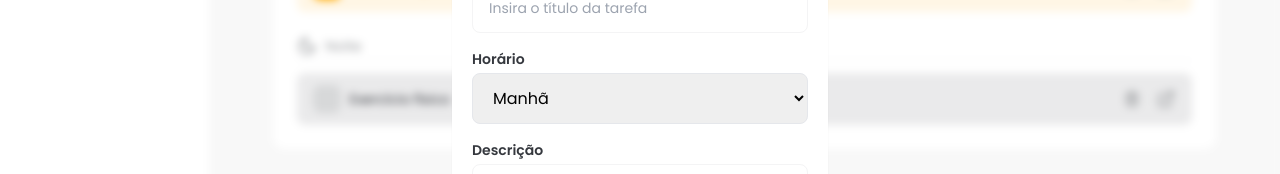
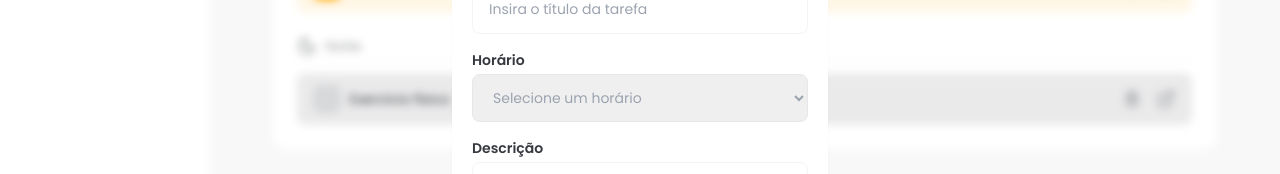
Before and after one commit to vtrsousa/fsc-task-manager, a React (Vite) app: page / in a window 1280 px wide. Both pictures are taken after a click on the button "Adicionar tarefa". Shown: the part 322-496 px from the top of the page. Built offline with nearby package versions, Linux system fonts and the light colour scheme.

Commit message:
perf: ensure inputs are uncontrolled on AddTaskDialog

```diff
--- a/src/components/AddTaskDialog.jsx
+++ b/src/components/AddTaskDialog.jsx
@@ -1,7 +1,7 @@
 import '../styles/AddTaskDialog.css'
 
 import PropTypes from 'prop-types'
-import { useEffect, useRef, useState } from 'react'
+import { useRef, useState } from 'react'
 import { createPortal } from 'react-dom'
 import { CSSTransition } from 'react-transition-group'
 import { v4 } from 'uuid'
@@ -11,30 +11,60 @@ import Input from './Inputs'
 import TimeSelect from './TimeSelect'
 
 const AddTaskDialog = ({ isOpen, handleCloseDialog, handleSubmit }) => {
-  const [titleTask, setTitleTask] = useState('')
-  const [timeTask, setTimeTask] = useState('morning')
-  const [descriptionTask, setDescriptionTask] = useState('')
+  const [time, setTime] = useState('')
+  const [errors, setErrors] = useState([])
 
   const nodeRef = useRef()
-
-  useEffect(() => {
-    if (!isOpen) {
-      setTimeTask('')
-      setTimeTask('')
-      setDescriptionTask('')
-    }
-  }, [isOpen])
+  const titleRef = useRef()
+  const descriptionRef = useRef()
 
   const handleSaveClick = () => {
+    const newErrors = []
+
+    const title = titleRef.current.value
+    const description = descriptionRef.current.value
+
+    if (!title.trim()) {
+      newErrors.push({
+        inputName: 'title',
+        message: 'O título é obrigatório.',
+      })
+      return
+    }
+
+    if (!time.trim()) {
+      newErrors.push({
+        inputName: 'time',
+        message: 'O horário é obrigatório.',
+      })
+      return
+    }
+
+    if (!description.trim()) {
+      newErrors.push({
+        inputName: 'description',
+        message: 'A descrição é obrigatória.',
+      })
+      return
+    }
+
+    setErrors(newErrors)
+
     handleSubmit({
       id: v4(),
-      title: titleTask,
-      description: descriptionTask,
-      time: timeTask,
+      title,
+      description,
+      time,
       status: 'not_started',
     })
     handleCloseDialog()
   }
+
+  const titleError = errors.find((error) => error.inputName === 'title')
+  const timeError = errors.find((error) => error.inputName === 'time')
+  const descriptionError = errors.find(
+    (error) => error.inputName === 'description'
+  )
 
   return (
     <CSSTransition
@@ -62,19 +92,20 @@ const AddTaskDialog = ({ isOpen, handleCloseDialog, handleSubmit }) => {
                   id="title"
                   placeholder="Insira o título da tarefa"
                   label="Título"
-                  value={titleTask}
-                  onChange={(e) => setTitleTask(e.target.value)}
+                  errorMessage={titleError?.message}
+                  ref={titleRef}
                 />
                 <TimeSelect
-                  value={timeTask}
-                  onChange={(e) => setTimeTask(e.target.value)}
+                  value={time}
+                  onChange={(e) => setTime(e.target.value)}
+                  errorMessage={timeError?.message}
                 />
                 <Input
                   id="description"
                   placeholder="Descreva a tarefa"
                   label="Descrição"
-                  value={descriptionTask}
-                  onChange={(e) => setDescriptionTask(e.target.value)}
+                  errorMessage={descriptionError?.message}
+                  ref={descriptionRef}
                 />
                 <div className="flex justify-between gap-3">
                   <Button
--- a/src/components/Inputs.jsx
+++ b/src/components/Inputs.jsx
@@ -1,7 +1,8 @@
 import InputLabel from './InputLabel'
 
-const Input = ({ label, ...rest }) => {
+const Input = ({ label, errorMessage, ...rest }) => {
   return (
+    <>
       <div className="flex flex-col space-y-1 text-left">
         <InputLabel htmlFor={rest.id}>{label}</InputLabel>
         <input
@@ -9,6 +10,10 @@ const Input = ({ label, ...rest }) => {
           {...rest}
         />
       </div>
+      {errorMessage && (
+        <p className="text-left text-xs text-red-500">{errorMessage}</p>
+      )}
+    </>
   )
 }
 
--- a/src/components/TasksSeparator.jsx
+++ b/src/components/TasksSeparator.jsx
@@ -11,7 +11,7 @@ const TasksSeparator = ({ titleTasks, iconTasks }) => {
 
 TasksSeparator.propTypes = {
   titleTasks: PropTypes.string.isRequired,
-  iconTasks: PropTypes.element.isRequired,
+  iconTasks: PropTypes.node.isRequired,
 }
 
 export default TasksSeparator
--- a/src/components/TimeSelect.jsx
+++ b/src/components/TimeSelect.jsx
@@ -1,18 +1,31 @@
 import InputLabel from './InputLabel'
 
-const TimeSelect = (props) => {
+const TimeSelect = ({ value, onChange, errorMessage }) => {
   return (
     <div className="flex flex-col space-y-1 text-left">
       <InputLabel htmlFor="time">Horário</InputLabel>
       <select
         id="time"
-        className="border-brand-menu-primary-light w-full rounded-lg border border-solid px-4 py-3 outline-brand-primary placeholder:text-sm"
-        {...props}
+        className={`border-brand-menu-primary-light w-full rounded-lg border border-solid px-4 py-3 outline-brand-primary ${!value ? 'text-sm text-gray-400' : 'text-brand-dark-blue'}`}
+        value={value}
+        onChange={onChange}
       >
-        <option value="morning">Manhã</option>
-        <option value="afternoon">Tarde</option>
-        <option value="evening">Noite</option>
+        <option value="" disabled>
+          Selecione um horário
+        </option>
+        <option value="morning" className="text-brand-dark-blue">
+          Manhã
+        </option>
+        <option value="afternoon" className="text-brand-dark-blue">
+          Tarde
+        </option>
+        <option value="evening" className="text-brand-dark-blue">
+          Noite
+        </option>
       </select>
+      {errorMessage && (
+        <p className="text-left text-xs text-red-500">{errorMessage}</p>
+      )}
     </div>
   )
 }
```
Lines whose indentation alone changed are shown as unchanged.
